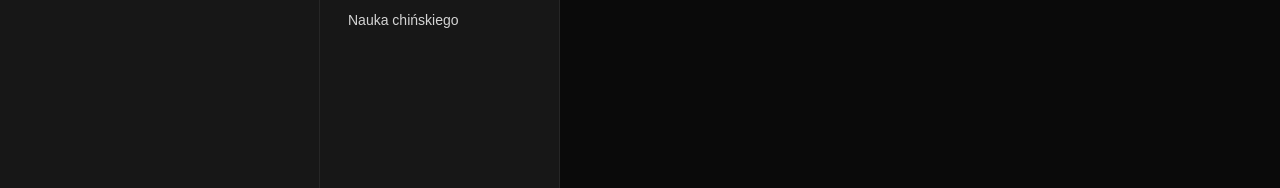
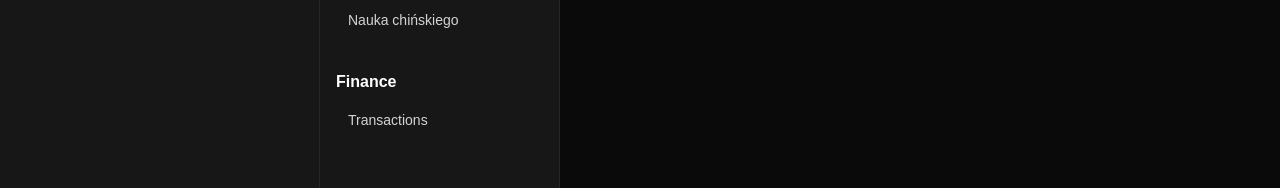
Before and after one commit to MiddleBridge/mb-cockpit, a Next.js app: page / in a window 1280 px wide. Shown: the part 591-779 px from the top of the page. Built offline with nearby package versions, Linux system fonts and the light colour scheme; no server answers; the database is empty.

Commit message:
Add Finance view with bank statement upload and fix TypeScript error in upload route

```diff
--- a/src/app/components/Navigation.tsx
+++ b/src/app/components/Navigation.tsx
@@ -43,6 +43,13 @@ export default function Navigation() {
         "Nauka chińskiego",
       ],
     },
+    {
+      title: "Finance",
+      subtitle: "",
+      segments: [
+        "Transactions",
+      ],
+    },
   ];
 
   return (
--- a/src/app/components/SegmentContent.tsx
+++ b/src/app/components/SegmentContent.tsx
@@ -9,6 +9,7 @@ import EmailsView from "./EmailsView";
 import LawView from "./LawView";
 import ProjectsView from "./ProjectsView";
 import ChineseLearningView from "./ChineseLearningView";
+import FinanceView from "./FinanceView";
 
 export default function SegmentContent() {
   const searchParams = useSearchParams();
@@ -56,6 +57,10 @@ export default function SegmentContent() {
     return <ChineseLearningView />;
   }
 
+  if (dimension === "Finance" && segment === "Transactions") {
+    return <FinanceView />;
+  }
+
   // Default placeholder for other segments
   return (
     <div className="text-neutral-400 text-sm">
```
